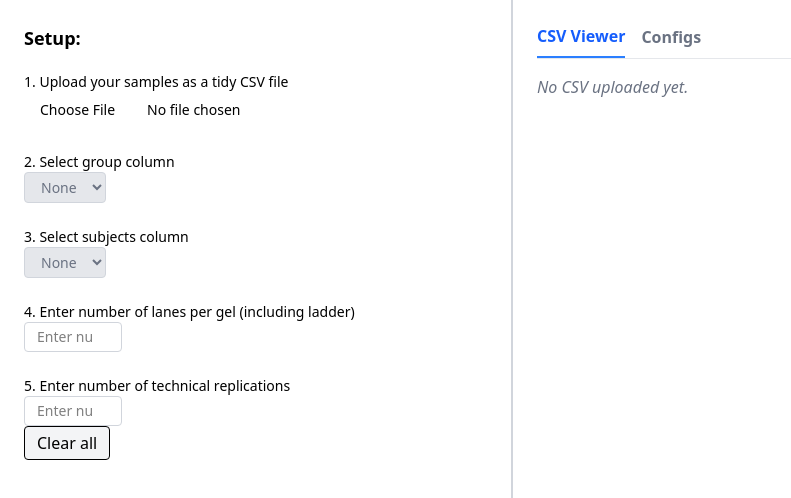
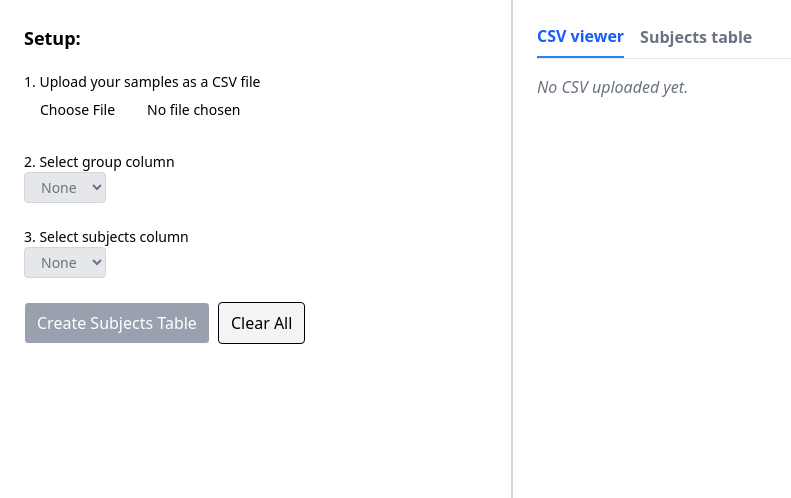
Before and after one commit to ucsf-ferguson-lab/blotrig_rewrite, a React (Vite) app in the folder blotrig/: page / in a window 1280 px wide. Shown: the top 498 px of the page, without its empty margins (0-791 px from the left). Built offline with nearby package versions, Linux system fonts and the light colour scheme.

Commit message:
Show tidy subjects table

```diff
--- a/blotrig/src/components/ConfigsView.tsx
+++ /dev/null
@@ -1,35 +0,0 @@
-export function ConfigsView({
-  lanes,
-  replications,
-  groupsCol,
-  subjectsCol,
-}: {
-  lanes: number | "";
-  replications: number | "";
-  groupsCol: string;
-  subjectsCol: string;
-}) {
-  return (
-    <div className="grow overflow-auto">
-      <h3 className="text-lg font-semibold mb-4">Gel Configurations</h3>
-
-      <p className="text-gray-700">
-        Number of lanes per gel: <span className="font-mono">{lanes}</span>
-      </p>
-
-      <p className="text-gray-700">
-        Replications:{" "}
-        <span className="font-mono">{replications || "Not set"}</span>
-      </p>
-
-      <p className="text-gray-700">
-        Selected groups column: <span className="font-mono">{groupsCol}</span>
-      </p>
-
-      <p className="text-gray-700">
-        Selected subjects column:{" "}
-        <span className="font-mono">{subjectsCol}</span>
-      </p>
-    </div>
-  );
-}
--- a/blotrig/src/components/GelSidebar.tsx
+++ b/blotrig/src/components/GelSidebar.tsx
@@ -1,5 +1,4 @@
 import React from "react";
-import { NumberInput } from "./NumberInput";
 import { ColSelector } from "./ColSelector";
 
 interface GelSidebarProps {
@@ -8,15 +7,9 @@ interface GelSidebarProps {
   setGroupsCol: React.Dispatch<React.SetStateAction<string>>;
   subjectsCol: string;
   setSubjectsCol: React.Dispatch<React.SetStateAction<string>>;
-  lanes: number | "";
-  setLanes: React.Dispatch<React.SetStateAction<number | "">>;
-  replications: number | "";
-  setReplications: React.Dispatch<React.SetStateAction<number | "">>;
   onFileChange: (event: React.ChangeEvent<HTMLInputElement>) => void;
-  onNumberChange: (
-    setter: React.Dispatch<React.SetStateAction<number | "">>,
-    label: string,
-  ) => (event: React.ChangeEvent<HTMLInputElement>) => void;
+  onCreateSubjects: () => void;
+  createSubjectsDisabled: boolean;
 }
 
 export function GelSidebar({
@@ -25,19 +18,17 @@ export function GelSidebar({
   setGroupsCol,
   subjectsCol,
   setSubjectsCol,
-  lanes,
-  setLanes,
-  replications,
-  setReplications,
   onFileChange,
-  onNumberChange,
+  onCreateSubjects,
+  createSubjectsDisabled,
 }: GelSidebarProps) {
   return (
     <div className="w-full md:w-2/5 p-6 border-r border-gray-300 bg-white">
       <h2 className="text-lg font-semibold mb-5">Setup:</h2>
+
       <ol className="list-decimal list-inside space-y-6 text-sm">
         <li>
-          Upload your samples as a tidy CSV file
+          Upload your samples as a CSV file
           <br />
           <input
             type="file"
@@ -66,42 +57,33 @@ export function GelSidebar({
             setSelectedCol={setSubjectsCol}
           />
         </li>
+      </ol>
 
-        <li>
-          Enter number of lanes per gel (including ladder)
-          <br />
-          <NumberInput
-            value={lanes}
-            setter={setLanes}
-            label="Number of Lanes"
-            onNumberChange={onNumberChange}
-          />
-        </li>
-
-        <li>
-          Enter number of technical replications
-          <br />
-          <NumberInput
-            value={replications}
-            setter={setReplications}
-            label="Number of Replications"
-            onNumberChange={onNumberChange}
-          />
-        </li>
-      </ol>
+      <div className="mt-6 flex space-x-2">
+        <button
+          type="button"
+          onClick={onCreateSubjects}
+          disabled={createSubjectsDisabled}
+          className={`px-3 py-2 border rounded text-white ${
+            createSubjectsDisabled
+              ? "bg-gray-400 cursor-not-allowed"
+              : "bg-blue-600 hover:bg-blue-700"
+          }`}
+        >
+          Create Subjects Table
+        </button>
 
         <button
           type="button"
           onClick={() => {
             setGroupsCol("None");
             setSubjectsCol("None");
-          setLanes("");
-          setReplications("");
           }}
-        className="px-3 py-1 border rounded bg-gray-100 hover:bg-gray-200"
+          className="px-3 py-2 border rounded bg-gray-100 hover:bg-gray-200"
         >
-        Clear all
+          Clear All
         </button>
+      </div>
     </div>
   );
 }
--- a/blotrig/src/components/NumberInput.tsx
+++ /dev/null
@@ -1,31 +0,0 @@
-import React from "react";
-
-interface NumberInputProps {
-  value: number | "";
-  setter: React.Dispatch<React.SetStateAction<number | "">>;
-  label: string;
-  onNumberChange: (
-    setter: React.Dispatch<React.SetStateAction<number | "">>,
-    label: string,
-  ) => (event: React.ChangeEvent<HTMLInputElement>) => void;
-}
-
-export function NumberInput({
-  value,
-  setter,
-  label,
-  onNumberChange,
-}: NumberInputProps) {
-  return (
-    <input
-      type="number"
-      min={0}
-      max={50}
-      step={1}
-      value={value}
-      onChange={onNumberChange(setter, label)}
-      placeholder="Enter number"
-      className="rounded border border-gray-300 px-3 py-1 focus:ring-2 focus:ring-blue-500 outline-none"
-    />
-  );
-}
--- a/blotrig/src/components/TabNav.tsx
+++ b/blotrig/src/components/TabNav.tsx
@@ -1,14 +1,13 @@
 import React from "react";
 
-export type Tab = "csv" | "configs";
+export type Tab = "csv" | "subjects";
 
 interface TabNavProps {
   activeTab: Tab;
   setActiveTab: React.Dispatch<React.SetStateAction<Tab>>;
-  lanes: number | "";
 }
 
-export function TabNav({ activeTab, setActiveTab, lanes }: TabNavProps) {
+export function TabNav({ activeTab, setActiveTab }: TabNavProps) {
   return (
     <div className="mb-4 flex space-x-4 border-b border-gray-200">
       <button
@@ -20,22 +19,19 @@ export function TabNav({ activeTab, setActiveTab, lanes }: TabNavProps) {
         onClick={() => setActiveTab("csv")}
         type="button"
       >
-        CSV Viewer
+        CSV viewer
       </button>
+
       <button
         className={`pb-2 font-semibold ${
-          activeTab === "configs"
+          activeTab === "subjects"
             ? "border-b-2 border-blue-500 text-blue-600"
             : "text-gray-500"
         }`}
-        onClick={() => setActiveTab("configs")}
+        onClick={() => setActiveTab("subjects")}
         type="button"
-        disabled={lanes === "" || lanes <= 0}
-        title={
-          lanes === "" || lanes <= 0 ? "Enter lanes first" : "View Configs"
-        }
       >
-        Configs
+        Subjects table
       </button>
     </div>
   );
--- /dev/null
+++ b/blotrig/src/components/ViewTable.tsx
@@ -0,0 +1,52 @@
+import type { JsonTableProps } from "../logic/models";
+
+export function ConvertJsonToTable({ data }: JsonTableProps) {
+  if (!data || Object.keys(data).length === 0) {
+    return <p>No data available</p>;
+  }
+
+  // if data is object of arrays (columns), convert to row-based array of objects
+  let rows: Record<string, string>[] = [];
+  if (!Array.isArray(data)) {
+    const columns = Object.keys(data);
+    const colArrays = Object.values(data).filter(Array.isArray);
+    const maxLength = Math.max(...colArrays.map((col) => col.length));
+
+    for (let i = 0; i < maxLength; i++) {
+      const row: Record<string, string> = {};
+      columns.forEach((col) => {
+        row[col] = Array.isArray(data[col]) ? (data[col][i] ?? "") : "";
+      });
+      rows.push(row);
+    }
+  } else {
+    rows = data;
+  }
+
+  const columns = Array.from(new Set(rows.flatMap((row) => Object.keys(row))));
+
+  return (
+    <table className="table-auto border-collapse border border-gray-400 w-full text-sm">
+      <thead className="bg-gray-100">
+        <tr>
+          {columns.map((col) => (
+            <th key={col} className="border border-gray-400 px-2 py-1">
+              {col}
+            </th>
+          ))}
+        </tr>
+      </thead>
+      <tbody>
+        {rows.map((row, rowIndex) => (
+          <tr key={rowIndex}>
+            {columns.map((col) => (
+              <td key={col} className="border border-gray-400 px-2 py-1">
+                {String(row[col] ?? "")}
+              </td>
+            ))}
+          </tr>
+        ))}
+      </tbody>
+    </table>
+  );
+}
--- /dev/null
+++ b/blotrig/src/logic/gel_logic.ts
@@ -0,0 +1,27 @@
+import type { DataRow, SubjectsTable } from "./models";
+
+export function colnamesReplaceSpaces(
+  data: DataRow[],
+  column: string,
+): DataRow[] {
+  return data.map((row) => ({
+    ...row,
+    [column]: row[column].replace(/ /g, "_"),
+  }));
+}
+
+export function createSubjectsTable(
+  data: DataRow[],
+  conditionCol: string,
+  numberCol: string,
+): SubjectsTable {
+  const grouped: SubjectsTable = {};
+
+  data.forEach((row) => {
+    const key = row[conditionCol];
+    if (!grouped[key]) grouped[key] = [];
+    grouped[key].push(row[numberCol]);
+  });
+
+  return grouped;
+}
--- /dev/null
+++ b/blotrig/src/logic/models.ts
@@ -0,0 +1,7 @@
+export type DataRow = { [key: string]: string };
+
+export type SubjectsTable = Record<string, string[]>;
+
+export type JsonTableProps = {
+  data: SubjectsTable;
+};
--- a/blotrig/src/routes/GelMain.tsx
+++ b/blotrig/src/routes/GelMain.tsx
@@ -1,27 +1,28 @@
 import React, { useState } from "react";
 import Papa, { type ParseResult } from "papaparse";
 
-// subcomponents
 import { GelSidebar } from "../components/GelSidebar";
 import { CsvViewer } from "../components/CsvViewer";
-import { ConfigsView } from "../components/ConfigsView";
 import { type Tab, TabNav } from "../components/TabNav";
 import { ErrorPopup } from "../components/ErrorPopup";
+
+import type { SubjectsTable } from "../logic/models";
+import { createSubjectsTable } from "../logic/gel_logic";
+import { ConvertJsonToTable } from "../components/ViewTable";
 
 export function GelMain() {
   //csv hooks
   const [csvData, setCsvData] = useState<string[][]>([]);
   const [csvColNames, setCsvColNames] = useState<string[]>([]);
-
-  //config hooks
   const [groupsCol, setGroupsCol] = useState<string>("None");
   const [subjectsCol, setSubjectsCol] = useState<string>("None");
-  const [lanes, setLanes] = useState<number | "">("");
-  const [replications, setReplications] = useState<number | "">("");
 
-  //app hooks
+  // app hooks
   const [activeTab, setActiveTab] = useState<Tab>("csv");
   const [error, setError] = useState<string | null>(null);
+
+  // subjects table
+  const [subjectsTable, setSubjectsTable] = useState<SubjectsTable>({});
 
   // csv handler
   const handleFileChange = (event: React.ChangeEvent<HTMLInputElement>) => {
@@ -43,25 +44,35 @@ export function GelMain() {
     }
   };
 
-  // number input validation
-  const handleNumberChange =
-    (
-      setter: React.Dispatch<React.SetStateAction<number | "">>,
-      label: string,
-    ) =>
-    (event: React.ChangeEvent<HTMLInputElement>) => {
-      const value = event.target.value;
-      const numValue = value === "" ? "" : Number(value);
+  // subjects table creation handler
+  const handleCreateSubjects = () => {
+    if (!csvData.length || groupsCol === "None" || subjectsCol === "None") {
+      setError("Please select valid group and subject columns.");
+      return;
+    }
 
-      if (numValue === "" || (Number.isInteger(numValue) && numValue >= 0)) {
-        if (numValue !== "" && numValue > 50) {
-          setter("");
-          setError(`Invalid input: ${label} must be ≤ 50`);
-          return;
-        }
-        setter(numValue);
-      }
-    };
+    const headers = csvData[0];
+    const rows = csvData
+      .slice(1)
+      .map((r) => Object.fromEntries(headers.map((h, i) => [h, r[i] ?? ""])));
+
+    try {
+      const table: SubjectsTable = createSubjectsTable(
+        rows,
+        groupsCol,
+        subjectsCol,
+      );
+      setSubjectsTable(table);
+      setActiveTab("subjects");
+    } catch (e) {
+      setError("Failed to create subjects table.");
+      console.error(e);
+    }
+  };
+
+  // disable create subjects table button if values not entered
+  const isCreateSubjectsDisabled =
+    csvData.length === 0 || groupsCol === "None" || subjectsCol === "None";
 
   return (
     <div className="relative min-h-screen flex bg-gray-50">
@@ -71,30 +82,26 @@ export function GelMain() {
         setGroupsCol={setGroupsCol}
         subjectsCol={subjectsCol}
         setSubjectsCol={setSubjectsCol}
-        lanes={lanes}
-        setLanes={setLanes}
-        replications={replications}
-        setReplications={setReplications}
         onFileChange={handleFileChange}
-        onNumberChange={handleNumberChange}
+        onCreateSubjects={handleCreateSubjects}
+        createSubjectsDisabled={isCreateSubjectsDisabled}
       />
 
       {/* content area */}
       <div className="w-full md:w-3/5 bg-white border-l border-gray-300 p-6 flex flex-col">
-        <TabNav
-          activeTab={activeTab}
-          setActiveTab={setActiveTab}
-          lanes={lanes}
-        />
+        <TabNav activeTab={activeTab} setActiveTab={setActiveTab} />
 
-        {activeTab === "csv" && <CsvViewer csvData={csvData} />}
-        {activeTab === "configs" && (
-          <ConfigsView
-            lanes={lanes}
-            replications={replications}
-            groupsCol={groupsCol}
-            subjectsCol={subjectsCol}
-          />
+        {activeTab === "csv" && (
+          <div>
+            <CsvViewer csvData={csvData} />
+          </div>
+        )}
+
+        {activeTab === "subjects" && (
+          <div>
+            <h2 className="text-lg font-bold mb-2">Subjects Table</h2>
+            <ConvertJsonToTable data={subjectsTable} />
+          </div>
         )}
       </div>
 
--- a/blotrig/tsconfig.app.json
+++ b/blotrig/tsconfig.app.json
@@ -21,5 +21,5 @@
     "noFallthroughCasesInSwitch": true,
     "noUncheckedSideEffectImports": true
   },
-  "include": ["src", "../Dev/GelEntry.tsx"]
+  "include": ["src"]
 }
```
Lines whose indentation alone changed are shown as unchanged.
